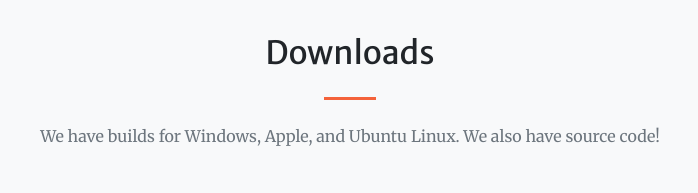
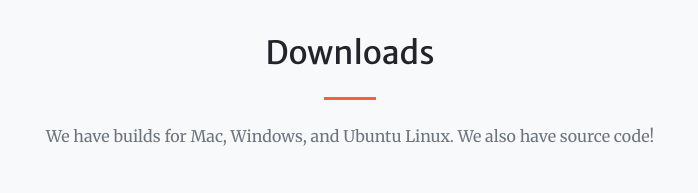
Before and after one commit to cirquity/webiste, a website with bundled scripts: page index.html in a window 1280 px wide. Shown: the part 1580-1773 px from the top of the page, 290-988 px from the left. Built offline with nearby package versions, Linux system fonts and the light colour scheme.

Commit message:
Updated index.html

```diff
--- a/index.html
+++ b/index.html
@@ -33,7 +33,6 @@
 </head>
 
 <body id="page-top">
-
   <!-- Navigation -->
   <nav class="navbar navbar-expand-lg navbar-light fixed-top py-3 px-4" id="mainNav">
     <a class="navbar-brand js-scroll-trigger" href="#page-top">CIRQUITY</a>
@@ -143,7 +142,7 @@
         <div class="col-lg-8 text-center">
           <h2 class="mt-0">Downloads</h2>
           <hr class="divider my-4">
-          <p class="text-muted mb-5">We have builds for Windows, Apple, and Ubuntu Linux. We also have source code!</p>
+          <p class="text-muted mb-5">We have builds for Mac, Windows, and Ubuntu Linux. We also have source code!</p>
         </div>
       </div>
       <div class="row">
@@ -299,6 +298,5 @@
 
   <!-- Custom scripts for this template -->
   <script src="js/creative.min.js"></script>
-
 </body>
 </html>
```
